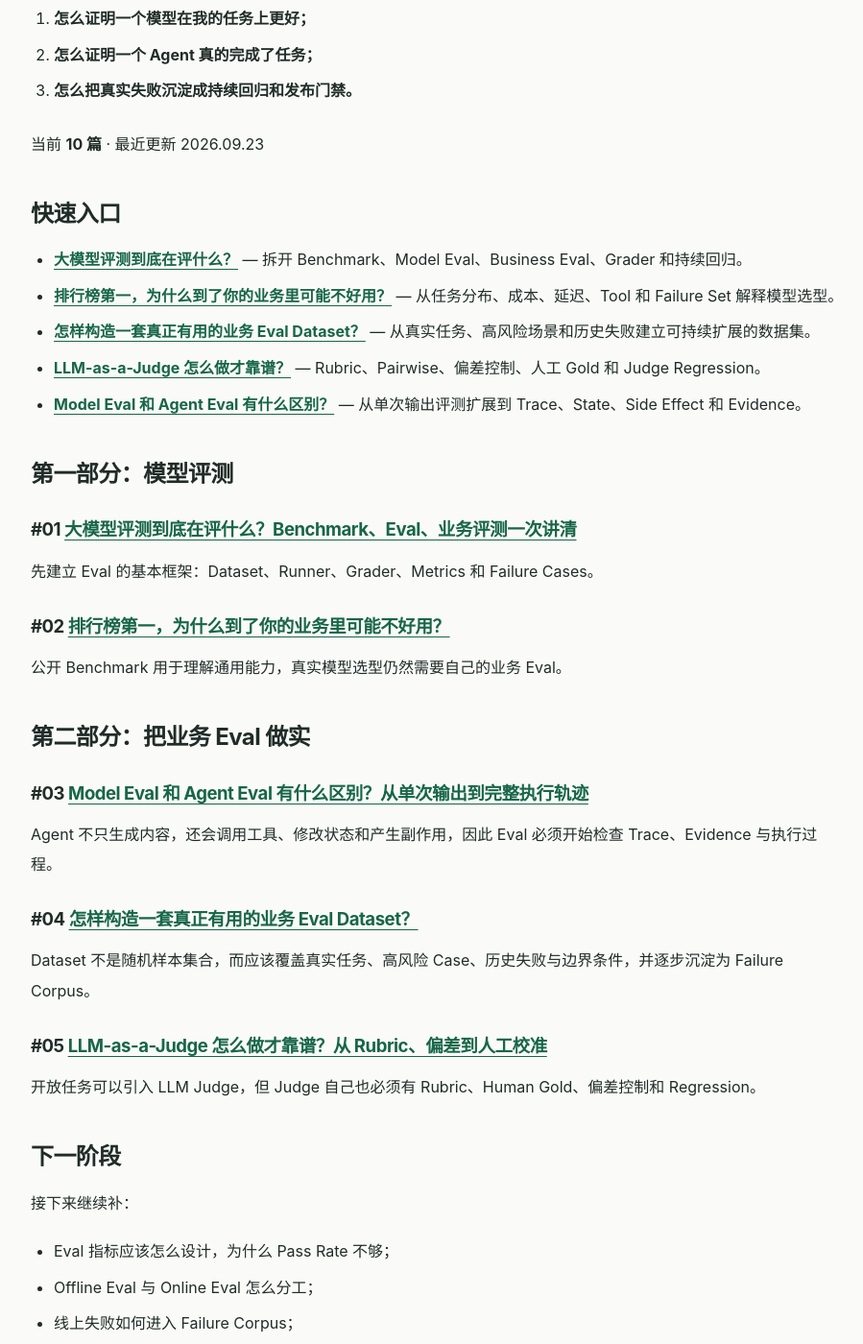
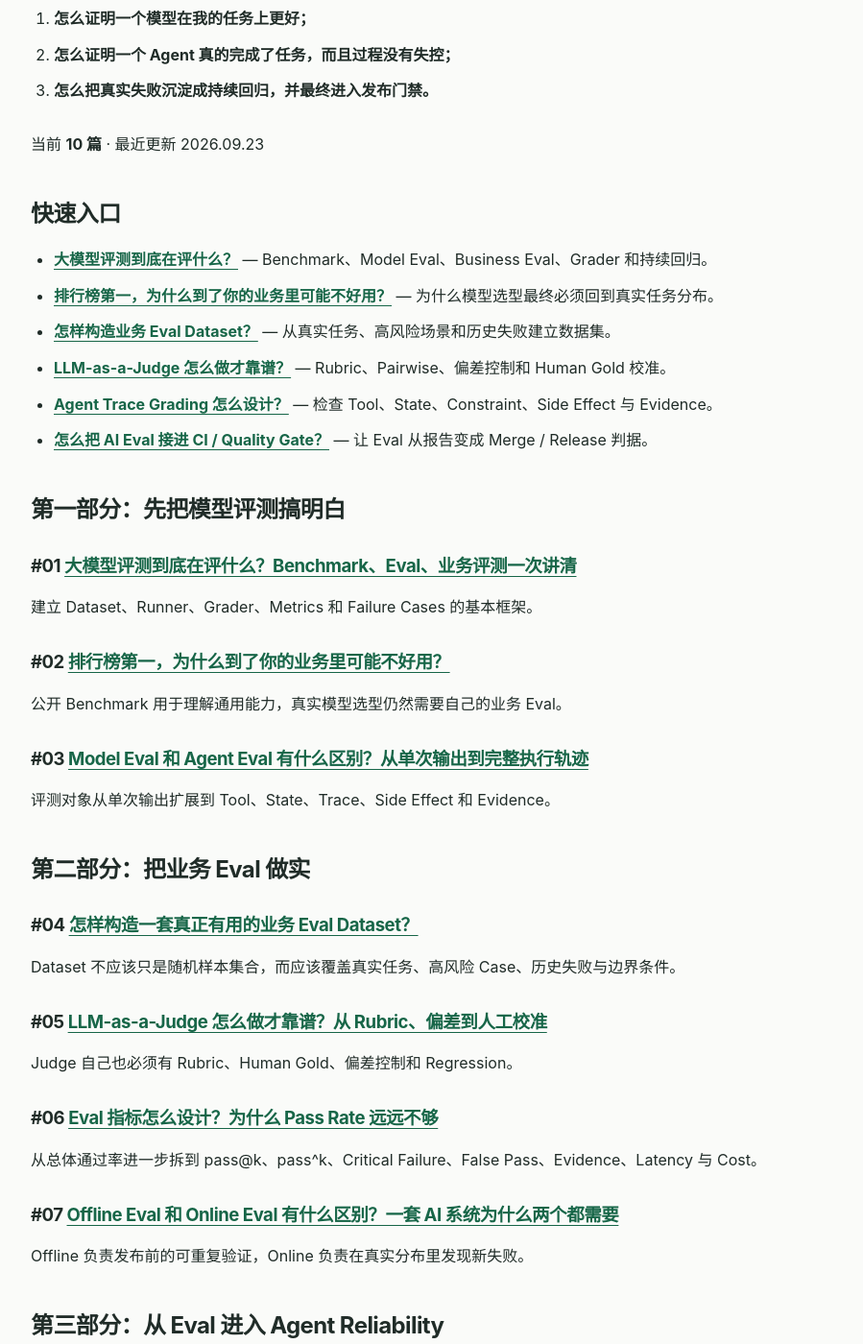
Before and after one commit to hugfeature/hugfeature.github.io, a Jekyll site: the page built from eval.md, in a window 1280 px wide and 1400 px high, scrolled down 552 px. Shown: the whole window at 96% size, without its empty margins (48-947 px from the left). Built offline with Jekyll 4.4.1, drawn with Linux system fonts in a browser that asks for light colours; some of the changed text lies outside the part shown.

Commit message:
content: complete AI Eval series

```diff
--- a/eval.md
+++ b/eval.md
@@ -1,7 +1,7 @@
 ---
 layout: page
-title: AI Eval：从模型评测到 Agent Reliability
-description: AI Eval 系列：从大模型 Benchmark、模型评测、业务 Eval 和 LLM-as-a-Judge，一路进入 Agent Eval、Trace、Failure Corpus、Regression 与 Quality Gate。
+title: AI Eval：从大模型评测到 Agent Reliability
+description: AI Eval 系统教程：从大模型 Benchmark、业务 Eval、Dataset、LLM-as-a-Judge 和指标体系，进入 Agent Eval、Trace Grading、Failure Corpus、Regression 与 Quality Gate。
 eyebrow: SERIES / 02
 permalink: /eval/
 ---
@@ -9,58 +9,77 @@
 {% assign entries = site.posts | where: 'series', 'ai-eval' | sort: 'series_order' %}
 {% assign latest = entries | sort: 'date' | last %}
 
-这是一个围绕 **Model Eval / Business Eval / Agent Eval / AI Reliability** 的系列。
+这是一个围绕 **Model Eval / Business Eval / Agent Eval / AI Reliability** 的完整系列。
 
-我更关心的不是“哪个模型排行榜第一”，而是三个更工程化的问题：
+核心不是追一个“最高分”，而是逐步回答三个工程问题：
 
 1. **怎么证明一个模型在我的任务上更好；**
-2. **怎么证明一个 Agent 真的完成了任务；**
-3. **怎么把真实失败沉淀成持续回归和发布门禁。**
+2. **怎么证明一个 Agent 真的完成了任务，而且过程没有失控；**
+3. **怎么把真实失败沉淀成持续回归，并最终进入发布门禁。**
 
 当前 **{{ entries.size }} 篇** · 最近更新 {{ latest.date | date: '%Y.%m.%d' }}
 
 ## 快速入口
 
-- **[大模型评测到底在评什么？](/eval/what-is-model-evaluation/)** — 拆开 Benchmark、Model Eval、Business Eval、Grader 和持续回归。
-- **[排行榜第一，为什么到了你的业务里可能不好用？](/eval/why-leaderboard-is-not-enough/)** — 从任务分布、成本、延迟、Tool 和 Failure Set 解释模型选型。
-- **[怎样构造一套真正有用的业务 Eval Dataset？](/eval/how-to-build-business-eval-dataset/)** — 从真实任务、高风险场景和历史失败建立可持续扩展的数据集。
-- **[LLM-as-a-Judge 怎么做才靠谱？](/eval/llm-as-a-judge/)** — Rubric、Pairwise、偏差控制、人工 Gold 和 Judge Regression。
-- **[Model Eval 和 Agent Eval 有什么区别？](/eval/model-eval-vs-agent-eval/)** — 从单次输出评测扩展到 Trace、State、Side Effect 和 Evidence。
+- **[大模型评测到底在评什么？](/eval/what-is-model-evaluation/)** — Benchmark、Model Eval、Business Eval、Grader 和持续回归。
+- **[排行榜第一，为什么到了你的业务里可能不好用？](/eval/why-leaderboard-is-not-enough/)** — 为什么模型选型最终必须回到真实任务分布。
+- **[怎样构造业务 Eval Dataset？](/eval/how-to-build-business-eval-dataset/)** — 从真实任务、高风险场景和历史失败建立数据集。
+- **[LLM-as-a-Judge 怎么做才靠谱？](/eval/llm-as-a-judge/)** — Rubric、Pairwise、偏差控制和 Human Gold 校准。
+- **[Agent Trace Grading 怎么设计？](/eval/agent-trace-grading/)** — 检查 Tool、State、Constraint、Side Effect 与 Evidence。
+- **[怎么把 AI Eval 接进 CI / Quality Gate？](/eval/eval-ci-quality-gate/)** — 让 Eval 从报告变成 Merge / Release 判据。
 
-## 第一部分：模型评测
+## 第一部分：先把模型评测搞明白
 
 ### #01 [大模型评测到底在评什么？Benchmark、Eval、业务评测一次讲清](/eval/what-is-model-evaluation/)
 
-先建立 Eval 的基本框架：Dataset、Runner、Grader、Metrics 和 Failure Cases。
+建立 Dataset、Runner、Grader、Metrics 和 Failure Cases 的基本框架。
 
 ### #02 [排行榜第一，为什么到了你的业务里可能不好用？](/eval/why-leaderboard-is-not-enough/)
 
 公开 Benchmark 用于理解通用能力，真实模型选型仍然需要自己的业务 Eval。
 
-## 第二部分：把业务 Eval 做实
-
 ### #03 [Model Eval 和 Agent Eval 有什么区别？从单次输出到完整执行轨迹](/eval/model-eval-vs-agent-eval/)
 
-Agent 不只生成内容，还会调用工具、修改状态和产生副作用，因此 Eval 必须开始检查 Trace、Evidence 与执行过程。
+评测对象从单次输出扩展到 Tool、State、Trace、Side Effect 和 Evidence。
+
+## 第二部分：把业务 Eval 做实
 
 ### #04 [怎样构造一套真正有用的业务 Eval Dataset？](/eval/how-to-build-business-eval-dataset/)
 
-Dataset 不是随机样本集合，而应该覆盖真实任务、高风险 Case、历史失败与边界条件，并逐步沉淀为 Failure Corpus。
+Dataset 不应该只是随机样本集合，而应该覆盖真实任务、高风险 Case、历史失败与边界条件。
 
 ### #05 [LLM-as-a-Judge 怎么做才靠谱？从 Rubric、偏差到人工校准](/eval/llm-as-a-judge/)
 
-开放任务可以引入 LLM Judge，但 Judge 自己也必须有 Rubric、Human Gold、偏差控制和 Regression。
+Judge 自己也必须有 Rubric、Human Gold、偏差控制和 Regression。
 
-## 下一阶段
+### #06 [Eval 指标怎么设计？为什么 Pass Rate 远远不够](/eval/eval-metrics-beyond-pass-rate/)
 
-接下来继续补：
+从总体通过率进一步拆到 pass@k、pass^k、Critical Failure、False Pass、Evidence、Latency 与 Cost。
 
-- Eval 指标应该怎么设计，为什么 Pass Rate 不够；
-- Offline Eval 与 Online Eval 怎么分工；
-- 线上失败如何进入 Failure Corpus；
-- Agent Trace Grading 怎么设计；
-- Eval 如何进入 CI / Quality Gate。
+### #07 [Offline Eval 和 Online Eval 有什么区别？一套 AI 系统为什么两个都需要](/eval/offline-vs-online-eval/)
 
-如果你更关注 Agent 的执行控制层，可以继续看：
+Offline 负责发布前的可重复验证，Online 负责在真实分布里发现新失败。
+
+## 第三部分：从 Eval 进入 Agent Reliability
+
+### #08 [线上失败怎么变成 Failure Corpus？从一次事故到持续回归](/eval/build-failure-corpus/)
+
+把线上真实失败变成可复现、可归因、可检索、可回归的质量资产。
+
+### #09 [Agent Trace Grading 怎么设计？结果正确，过程也可能已经失控](/eval/agent-trace-grading/)
+
+不只判断最终结果，还验证 Tool、State、约束、副作用、Recovery 与 Evidence。
+
+### #10 [怎么把 AI Eval 接进 CI / Quality Gate？让评测真正阻断坏版本](/eval/eval-ci-quality-gate/)
+
+建立 Baseline、Hard Gate、Regression、Flaky Policy 与机器可读 Artifact，把 Eval 接进真实交付流程。
+
+## 两条主线怎么衔接
+
+如果把整个网站的内容压缩成一条链：
+
+**Harness 产生可信执行事实，Eval 判断质量，Failure Corpus 保存失败记忆，Regression 防止问题回来，Quality Gate 决定能不能交付。**
+
+如果你想继续往执行层走：
 
 **[Agent Harness 系列](/harness/)**。
```
